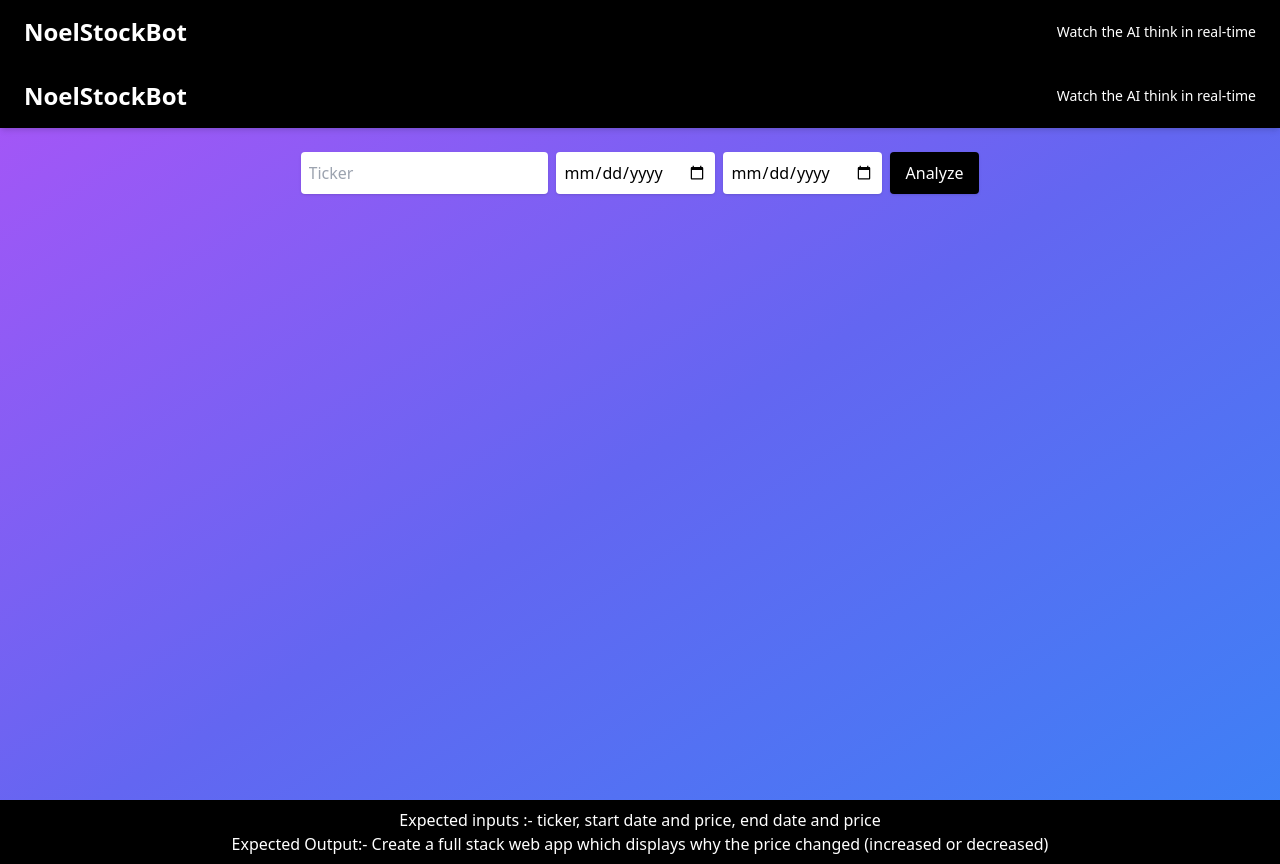
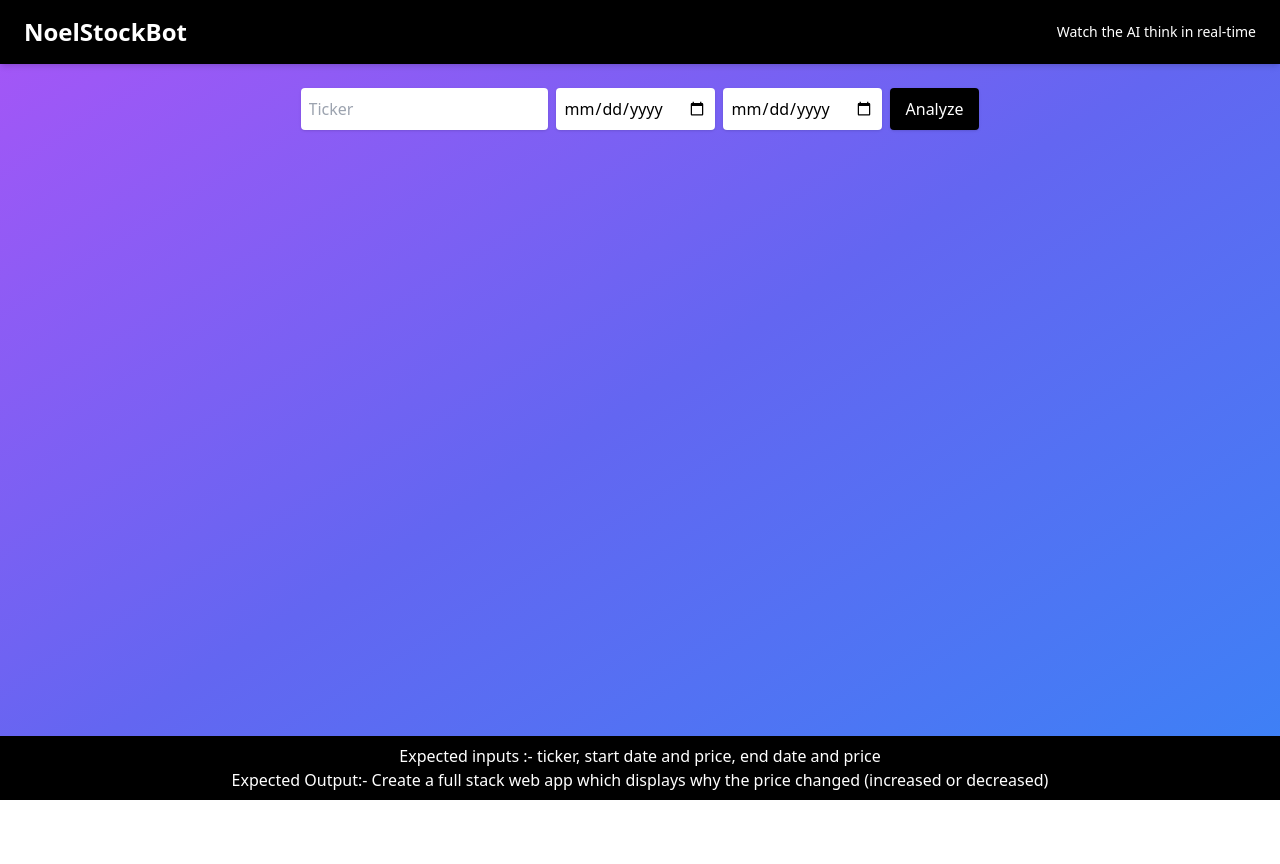
Before and after one commit to edxNoel/noelstocktool, a Next.js app: page / in a window 1280 px wide. After the commit the page ends 800 px from the top, so only its background shows below. Built offline with nearby package versions, Linux system fonts and the light colour scheme.

Commit message:
Update layout.tsx

```diff
--- a/app/layout.tsx
+++ b/app/layout.tsx
@@ -2,22 +2,14 @@ import './globals.css';
 
 export const metadata = {
   title: 'NoelStockBot',
-  description: 'Watch the AI think in real-time',
+  description: 'Watch AI reasoning in real-time',
 };
 
-export default function RootLayout({
-  children,
-}: {
-  children: React.ReactNode;
-}) {
+export default function RootLayout({ children }: { children: React.ReactNode }) {
   return (
     <html lang="en">
-      <body className="h-screen w-screen bg-gradient-to-br from-purple-500 via-indigo-500 to-blue-500">
-        <header className="bg-black text-white py-4 px-6 flex justify-between items-center shadow-md">
-          <h1 className="text-2xl font-bold">NoelStockBot</h1>
-          <p className="text-sm">Watch the AI think in real-time</p>
-        </header>
-        <main className="h-[calc(100vh-64px)] w-full">{children}</main>
+      <body className="h-screen w-screen m-0 p-0 bg-gradient-to-br from-purple-500 via-indigo-500 to-blue-500">
+        {children}
       </body>
     </html>
   );
```
